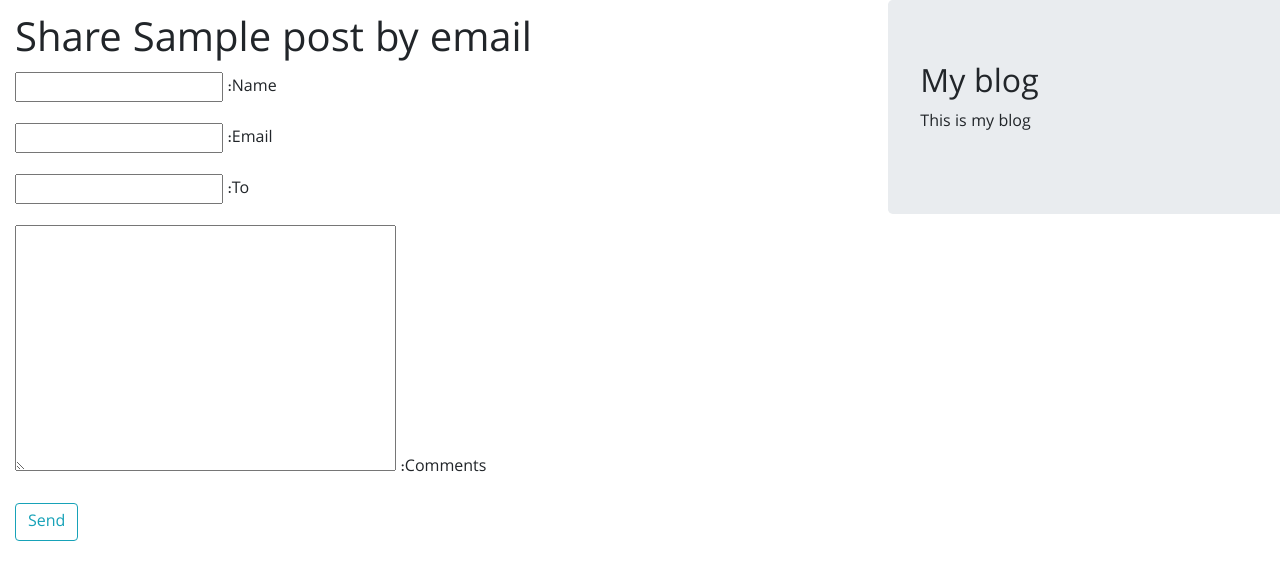
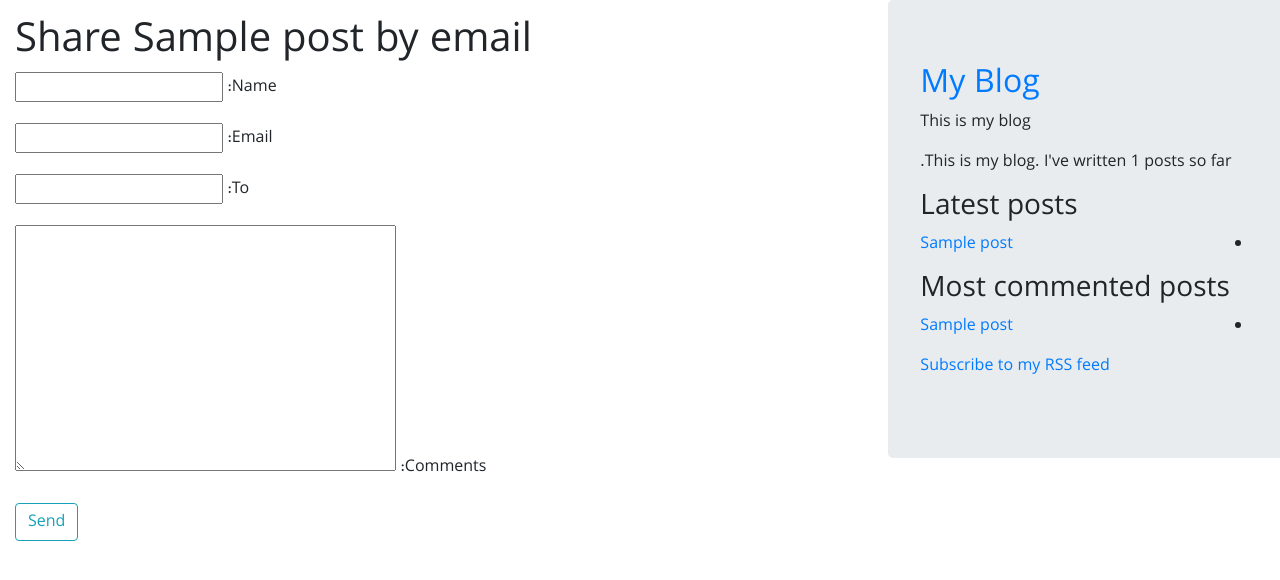
Before and after one commit to kouhkan/blog, a Django app: page /blog/post-share/1/ in a window 1280 px wide. Shown: the top 580 px of the page. Run offline with Django 3.2, Linux system fonts and the light colour scheme; tables that the repository leaves empty hold one stand-in row (values such as "Sample post"); some libraries are stand-ins or nearby versions.

Commit message:
add rss feed and sitemap

```diff
--- a/A/settings.py
+++ b/A/settings.py
@@ -29,6 +29,7 @@ ALLOWED_HOSTS = []
 
 
 # Application definition
+SITE_ID = 1
 
 INSTALLED_APPS = [
     'django.contrib.admin',
@@ -37,7 +38,10 @@ INSTALLED_APPS = [
     'django.contrib.sessions',
     'django.contrib.messages',
     'django.contrib.staticfiles',
+    'django.contrib.sites',
+    'django.contrib.sitemaps',
     'blog.apps.BlogConfig',
+    'taggit',
 ]
 
 MIDDLEWARE = [
--- a/A/urls.py
+++ b/A/urls.py
@@ -15,8 +15,18 @@ Including another URLconf
 """
 from django.contrib import admin
 from django.urls import path, include
+from django.contrib.sitemaps.views import sitemap
+from blog.sitemaps import PostSitemap
+
+
+sitemaps = {
+    'posts': PostSitemap,
+}
+
 
 urlpatterns = [
     path('admin/', admin.site.urls),
     path('blog/', include('blog.urls', namespace='blog')),
+    path('sitemap.xml', sitemap, {'sitemaps': sitemaps},
+            name='django.contrib.sitemaps.views.sitemap')
 ]
--- a/blog/admin.py
+++ b/blog/admin.py
@@ -18,3 +18,4 @@ class CommentAdmin(admin.ModelAdmin):
 	list_display = ('name', 'email', 'post', 'created', 'active')
 	list_filter = ('active', 'created', 'updated')
 	search_fields = ('name', 'email', 'body')
+	list_editable = ('active', )
--- a/blog/forms.py
+++ b/blog/forms.py
@@ -1,4 +1,5 @@
 from django import forms
+from .models import Comment
 
 
 class EmailPostForm(forms.Form):
@@ -6,3 +7,9 @@ class EmailPostForm(forms.Form):
 	email = forms.EmailField()
 	to = forms.EmailField()
 	comments = forms.CharField(required=False, widget=forms.Textarea)
+
+
+class CommentForm(forms.ModelForm):
+	class Meta:
+		model = Comment
+		fields = ('name', 'email', 'body')
--- a/blog/models.py
+++ b/blog/models.py
@@ -2,6 +2,7 @@ from django.db import models
 from django.utils import timezone
 from django.contrib.auth.models import User
 from django.urls import reverse
+from taggit.managers import TaggableManager
 
 
 # Managers
@@ -24,7 +25,7 @@ class Comment(models.Model):
 		ordering = ('-created', )
 
 	def __str__(self):
-		return f'{self.name} sent a comment on {self.po}'
+		return f'{self.name} sent a comment on {self.post}'
 
 
 class Post(models.Model):
@@ -40,6 +41,7 @@ class Post(models.Model):
 	created = models.DateTimeField(auto_now_add=True)
 	updated = models.DateTimeField(auto_now=True)
 	status = models.CharField(max_length=10, choices=STATUS_CHOICES, default='draft')
+	tags = TaggableManager()
 
 	objects = models.Manager()  # The default manager.
 	published = PublishedManager()  # Our custom manager.
--- /dev/null
+++ b/blog/templates/blog/latest_posts.html
@@ -0,0 +1,7 @@
+<ul>
+	{% for post in latest_posts %}
+		<li>
+			<a href="{{ post.get_absolute_url }}">{{ post.title }}</a>
+		</li>
+	{% endfor %}
+</ul>
--- /dev/null
+++ b/blog/templatetags/blog_tags.py
@@ -0,0 +1,30 @@
+from django import template
+from ..models import Post
+from django.db.models import Count
+from django.utils.safestring import mark_safe
+import markdown
+
+
+register = template.Library()
+
+
+@register.simple_tag
+def total_posts():
+    return Post.published.count()
+
+
+@register.inclusion_tag('blog/latest_posts.html')
+def show_latest_posts(count=5):
+    latest_posts = Post.published.order_by('-publish')[:count]
+    return {'latest_posts': latest_posts}
+
+
+@register.simple_tag
+def show_most_comment_posts(count=3):
+    return Post.published.annotate(total_comments=Count('comments')).\
+        order_by('-total_comments')[:count]
+
+
+@register.filter(name='markdown')
+def markdown_format(text):
+    return mark_safe(markdown.markdown(text))
--- a/blog/urls.py
+++ b/blog/urls.py
@@ -1,11 +1,15 @@
 from django.urls import path
 from . import views
+from .feeds import ListPostFeed
+
 
 app_name = 'blog'
 
 
 urlpatterns = [
-	path('', views.PostListView.as_view(), name='post_list'),
+	path('', views.post_list, name='post_list'),
+	path('feed/', ListPostFeed(), name='post_feeds'),
+	path('tag/<slug:tag_slug>/', views.post_list, name='post_list_by_tag'),
 	path('post-share/<int:post_id>/', views.post_share, name='post_share'),
 	path('<int:year>/<int:month>/<int:day>/<slug:slug>/', views.post_detail, name='post_detail'),
 ]
--- a/blog/views.py
+++ b/blog/views.py
@@ -1,10 +1,12 @@
 from django.shortcuts import render, get_object_or_404
-from .models import Post
+from .models import Post, Comment
+from django.views.generic import ListView
 from django.core.paginator import Paginator, EmptyPage, PageNotAnInteger
-from django.views.generic import ListView
-from .forms import EmailPostForm
+from .forms import EmailPostForm, CommentForm
 from django.core.mail import send_mail
 from django.conf import settings
+from taggit.models import Tag
+from django.db.models import Count
 
 
 def post_share(request, post_id):
@@ -30,38 +32,66 @@ def post_share(request, post_id):
 	return render(request, 'blog/share.html', context)
 
 
-class PostListView(ListView):
-	queryset = Post.published.all()
-	context_object_name = 'posts'
-	paginate_by = 3
-	template_name = 'blog/list.html'
+# class PostListView(ListView):
+# 	queryset = Post.published.all()
+# 	context_object_name = 'posts'
+# 	paginate_by = 3
+# 	template_name = 'blog/list.html'
 
-#
-# def post_list(request):
-# 	object_list = Post.published.all()
-# 	paginator = Paginator(object_list, 3)
-# 	page = request.GET.get('page')
-#
-# 	try:
-# 		posts = paginator.page(page)
-# 	except PageNotAnInteger:
-# 		posts = paginator.page(1)
-# 	except EmptyPage:
-# 		posts = paginator.page(paginator.num_pages)
-#
-# 	context = {
-# 		'posts': posts,
-# 	    'page': page,
-# 	}
-# 	return render(request, 'blog/list.html', context)
-#
 
-def post_detail(request, slug, year, month, day):
+def post_list(request, tag_slug=None):
+	tag = None
+
+	object_list = Post.published.all()
+
+	if tag_slug:
+		tag = get_object_or_404(Tag, slug=tag_slug)
+		object_list = object_list.filter(tags__in=[tag])
+
+	paginator = Paginator(object_list, 3)
+	page = request.GET.get('page')
+	try:
+		object_list = paginator.page(page)
+	except PageNotAnInteger:
+		object_list = paginator.page(1)
+	except EmptyPage:
+		object_list = paginator.page(paginator.num_pages)
+
+	context = {
+		'posts': object_list,
+		'page': page,
+		'tag': tag
+	}
+	return render(request, 'blog/list.html', context)
+
+
+def post_detail(request, year, month, day, slug):
 	post = get_object_or_404(Post,
 	                         status='published',
 	                         publish__year=year,
 	                         publish__month=month,
 	                         publish__day=day,
 	                         slug=slug)
+	# Retrieve
+	post_tags_ids = post.tags.values_list('id', flat=True)
+	similar_posts = Post.published.filter(tags__in=post_tags_ids).exclude(id=post.id)
+	similar_posts = similar_posts.annotate(same_tags=Count('tags')).order_by('-same_tags', '-publish')[:4]
 
-	return render(request, 'blog/detail.html', {'post': post})
+	new_comment = None
+	if request.method == 'POST':
+		comment_form = CommentForm(data=request.POST)
+		if comment_form.is_valid():
+			new_comment = comment_form.save(commit=False)
+			new_comment.post = post
+			new_comment.save()
+	else:
+		comment_form = CommentForm()
+
+	context = {
+		'post': post,
+		'new_comment': new_comment,
+		'comment_form': comment_form,
+		'similar_posts': similar_posts,
+		'comments': Comment.objects.filter(active=True)
+	}
+	return render(request, 'blog/detail.html', context)
--- a/templates/base.html
+++ b/templates/base.html
@@ -1,3 +1,4 @@
+{% load blog_tags %}
 {% load static %}
 <!DOCTYPE html>
 <html lang="en">
@@ -13,12 +14,26 @@
 	<div class="row">
 	<div class="col-md-4">
 		<div class="jumbotron">
-			<h2>My blog</h2>
+			<h2><a href="{% url 'blog:post_list' %}">My Blog</a></h2>
 			<p>This is my blog</p>
+			<p>This is my blog. I've written {% total_posts %} posts so far.</p>
+			<h3>Latest posts</h3>
+			{% show_latest_posts 3 %}
+			<h3>Most commented posts</h3>
+			{% show_most_comment_posts as most_commented_posts %}
+			<ul>
+				{% for post in most_commented_posts %}
+					<li>
+					<a href="{{ post.get_absolute_url }}">{{ post.title }}</a>
+					</li>
+				{% endfor %}
+			</ul>
+			<p>
+				<a href="{% url "blog:post_feeds" %}">Subscribe to my RSS feed</a>
+			</p>
 		</div>
 	</div>
 	<div class="col-md-8 mt-3">
-
 		{% block content %}
 		{% endblock %}
 	</div>
```
Also changed, not shown: blog/feeds.py (added, +19 -0 lines), blog/sitemaps.py (added, +14 -0 lines), blog/templates/blog/detail.html (+46 -7 lines), blog/templates/blog/list.html (+18 -1 lines), blog/migrations/0003_post_tags.py (added), blog/templatetags/__init__.py (added).
